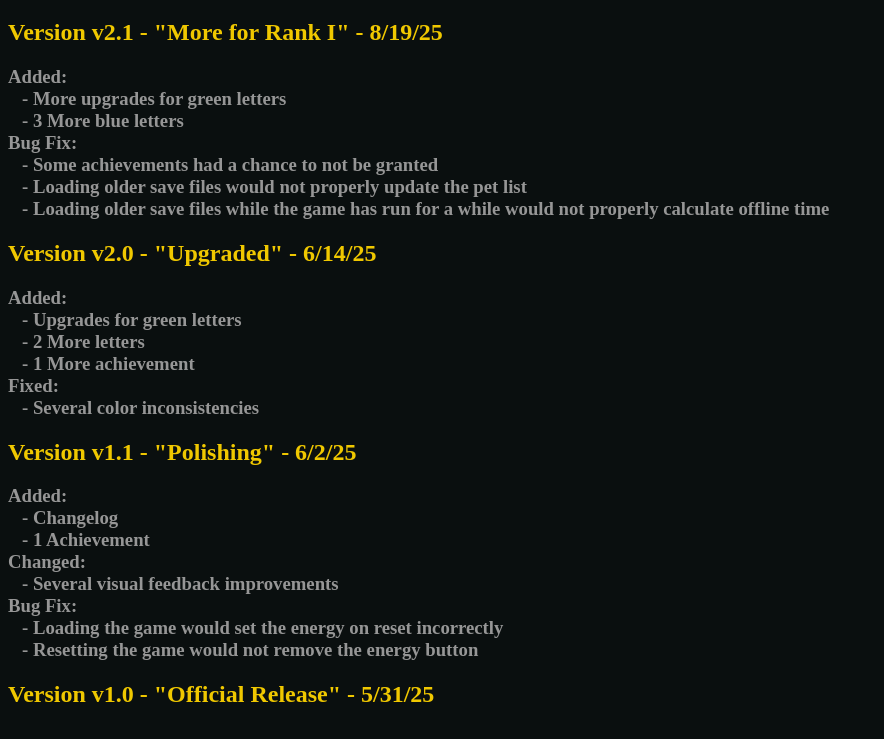
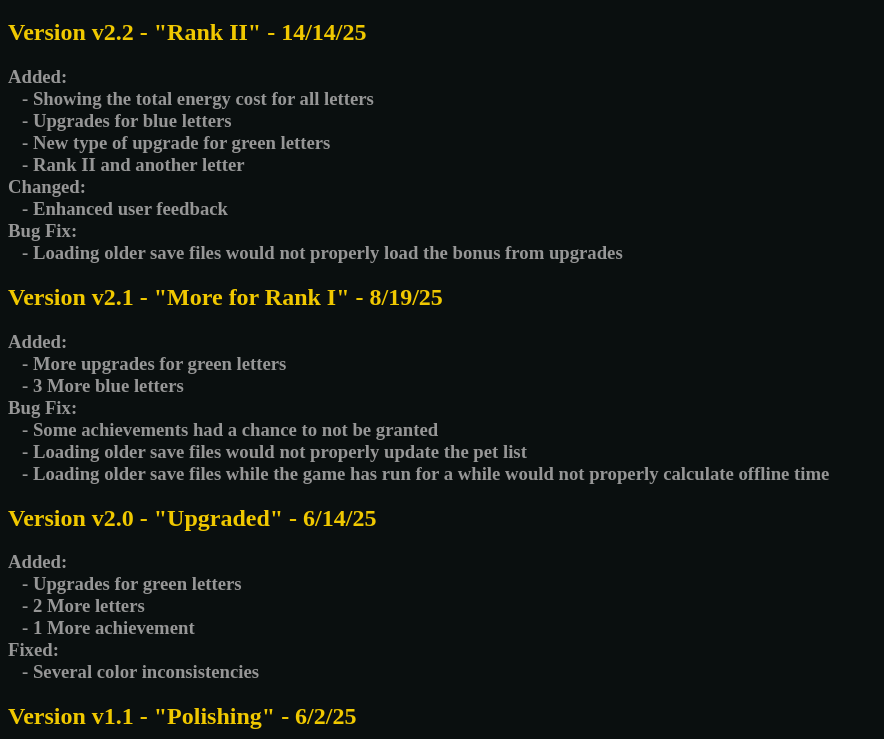
Before and after one commit to Geogolf1995/HPS-Changelog, a plain HTML site: page index.html in a window 1280 px wide. Shown: the part 61-800 px from the top of the page, without its empty margins (0-884 px from the left). Drawn offline with Linux system fonts and the light colour scheme.

Commit message:
Add files via upload

```diff
--- a/index.html
+++ b/index.html
@@ -14,6 +14,20 @@
   </head>
   <body>
     <h1>Changelog</h1>
+    <div>
+      <h2>Version v2.2 - "Rank II" - 14/14/25</h2>
+      <h3>
+        Added:
+        <br>&nbsp;&nbsp;&nbsp;- Showing the total energy cost for all letters
+        <br>&nbsp;&nbsp;&nbsp;- Upgrades for blue letters
+        <br>&nbsp;&nbsp;&nbsp;- New type of upgrade for green letters
+        <br>&nbsp;&nbsp;&nbsp;- Rank II and another letter
+        <br>Changed:
+        <br>&nbsp;&nbsp;&nbsp;- Enhanced user feedback
+        <br>Bug Fix:
+        <br>&nbsp;&nbsp;&nbsp;- Loading older save files would not properly load the bonus from upgrades
+      </h3>
+    </div>
     <div>
       <h2>Version v2.1 - "More for Rank I" - 8/19/25</h2>
       <h3>
```
